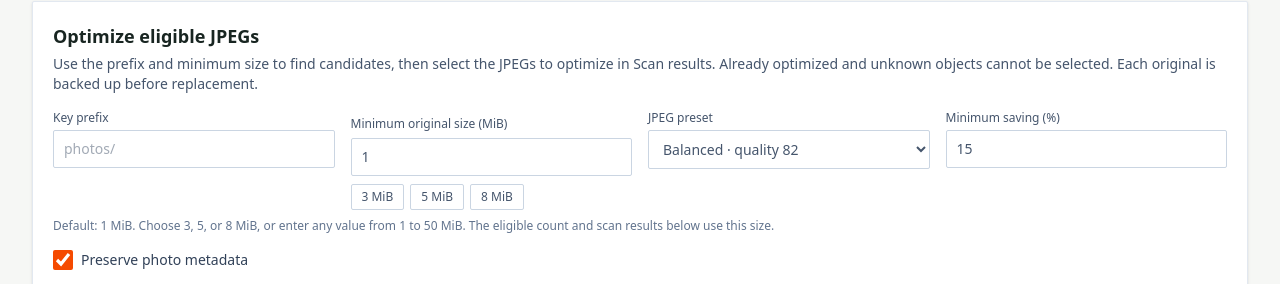
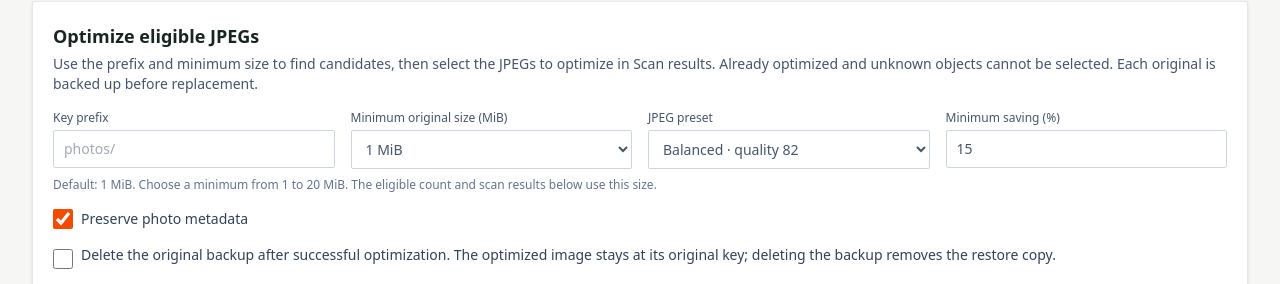
Before and after one commit to ahmetomerv/BucketLean, a Nuxt app: page / in a window 1280 px wide. Shown: the part 413-697 px from the top of the page. Built offline with nearby package versions, Linux system fonts and the light colour scheme; no server answers.

Commit message:
feat: update minimum original size to dropdown with 1-20 MiB options

```diff
--- a/app/pages/index.vue
+++ b/app/pages/index.vue
@@ -5,7 +5,7 @@ type BucketInfo = { id: string, endpoint: string, bucket: string }
 const { data: bucketResult } = await useFetch<{ buckets: BucketInfo[] }>('/api/buckets', { default: () => ({ buckets: [] }) })
 const bucketId = ref(bucketResult.value.buckets[0]?.id ?? '')
 const prefix = ref('')
-const minMiB = ref<number | string>(1)
+const minMiB = ref(1)
 const status = ref('all')
 const page = ref(1)
 const scanPrefix = ref('')
@@ -17,10 +17,9 @@ const preserveMetadata = ref(true)
 const deleteBackupAfterOptimization = ref(false)
 const acknowledged = ref(false)
 const selectedKeys = ref<string[]>([])
-const minimumSizeValid = computed(() => typeof minMiB.value === 'number' && Number.isFinite(minMiB.value) && minMiB.value >= 1 && minMiB.value <= 50)
-const previewMinMiB = computed(() => Math.min(50, Math.max(1, Number(minMiB.value) || 1)))
+const minimumSizeValid = computed(() => Number.isInteger(minMiB.value) && minMiB.value >= 1 && minMiB.value <= 20)
 
-const filters = computed(() => ({ bucketId: bucketId.value, prefix: prefix.value, minBytes: Math.floor(previewMinMiB.value * 1048576), status: status.value, page: page.value }))
+const filters = computed(() => ({ bucketId: bucketId.value, prefix: prefix.value, minBytes: minMiB.value * 1048576, status: status.value, page: page.value }))
 const { data: overview, refresh: refreshOverview } = await useFetch('/api/overview', { query: filters, default: () => ({ scan: null, totals: { objects: 0, jpegs: 0, jpegBytes: 0, optimized: 0, eligible: 0, metadataUnknown: 0 } }) })
 const { data: result, refresh: refreshObjects } = await useFetch('/api/objects', { query: filters, default: () => ({ items: [], total: 0, page: 1, pageSize: 100 }) })
 const { data: jobsResult, refresh: refreshJobs } = await useFetch('/api/jobs', { query: computed(() => ({ bucketId: bucketId.value })), default: () => ({ jobs: [] }) })
@@ -181,16 +180,11 @@ onUnmounted(() => { if (pollTimer) clearInterval(pollTimer) })
       <div class="mb-4"><h2 class="text-lg font-semibold">Optimize eligible JPEGs</h2><p class="mt-1 text-sm text-slate-600">Use the prefix and minimum size to find candidates, then select the JPEGs to optimize in Scan results. Already optimized and unknown objects cannot be selected. Each original is backed up before replacement.</p></div>
       <div class="grid gap-4 sm:grid-cols-2 lg:grid-cols-4">
         <label class="text-xs font-medium text-slate-600">Key prefix<input v-model="prefix" type="text" placeholder="photos/" class="mt-1 block w-full rounded-xs border border-slate-300 px-2.5 py-2 text-sm"></label>
-        <div>
-          <label class="text-xs font-medium text-slate-600">Minimum original size (MiB)<input v-model.number="minMiB" type="number" min="1" max="50" step="any" :aria-invalid="!minimumSizeValid" aria-describedby="minimum-size-help" class="mt-1 block w-full rounded-xs border px-2.5 py-2 text-sm" :class="minimumSizeValid ? 'border-slate-300' : 'border-red-400'"></label>
-          <div class="mt-2 flex flex-wrap gap-1.5" role="group" aria-label="Minimum original size presets">
-            <button v-for="size in [3, 5, 8]" :key="size" type="button" :aria-pressed="minMiB === size" class="rounded-xs border px-2.5 py-1 text-xs font-medium" :class="minMiB === size ? 'border-orange-700 bg-orange-50 text-orange-800' : 'border-slate-300 text-slate-600 hover:border-orange-500'" @click="minMiB = size">{{ size }} MiB</button>
-          </div>
-        </div>
+        <label class="text-xs font-medium text-slate-600">Minimum original size (MiB)<select v-model.number="minMiB" class="mt-1 block w-full rounded-xs border border-slate-300 px-2.5 py-2 text-sm"><option v-for="size in 20" :key="size" :value="size">{{ size }} MiB</option></select></label>
         <label class="text-xs font-medium text-slate-600">JPEG preset<select v-model="preset" :disabled="jobActive" class="mt-1 block w-full rounded-xs border border-slate-300 px-2.5 py-2 text-sm"><option value="archival">Archival · quality 90</option><option value="balanced">Balanced · quality 82</option><option value="aggressive">Aggressive · quality 72</option></select></label>
         <label class="text-xs font-medium text-slate-600">Minimum saving (%)<input v-model.number="minimumSavingPercent" :disabled="jobActive" type="number" min="1" max="99" step="1" class="mt-1 block w-full rounded-xs border border-slate-300 px-2.5 py-2 text-sm"></label>
       </div>
-      <p id="minimum-size-help" class="mt-2 text-xs" :class="minimumSizeValid ? 'text-slate-500' : 'text-red-700'">{{ minimumSizeValid ? 'Default: 1 MiB. Choose 3, 5, or 8 MiB, or enter any value from 1 to 50 MiB. The eligible count and scan results below use this size.' : 'Enter a minimum original size from 1 to 50 MiB before starting a job.' }}</p>
+      <p class="mt-2 text-xs text-slate-500">Default: 1 MiB. Choose a minimum from 1 to 20 MiB. The eligible count and scan results below use this size.</p>
       <label class="mt-4 flex items-center gap-2 text-sm text-slate-700"><input v-model="preserveMetadata" :disabled="jobActive" type="checkbox" class="h-5 w-5 cursor-pointer accent-orange-600"> Preserve photo metadata</label>
       <label class="mt-4 flex items-start gap-2 text-sm text-slate-700"><input v-model="deleteBackupAfterOptimization" :disabled="jobActive" type="checkbox" class="mt-1 h-5 w-5 cursor-pointer accent-orange-600"> Delete the original backup after successful optimization. The optimized image stays at its original key; deleting the backup removes the restore copy.</label>
       <div class="mt-5 flex flex-wrap items-center gap-4 border-t border-slate-100 pt-4">
```
Also changed, not shown: 4 other files (tests, documents, lock files or other folders).
